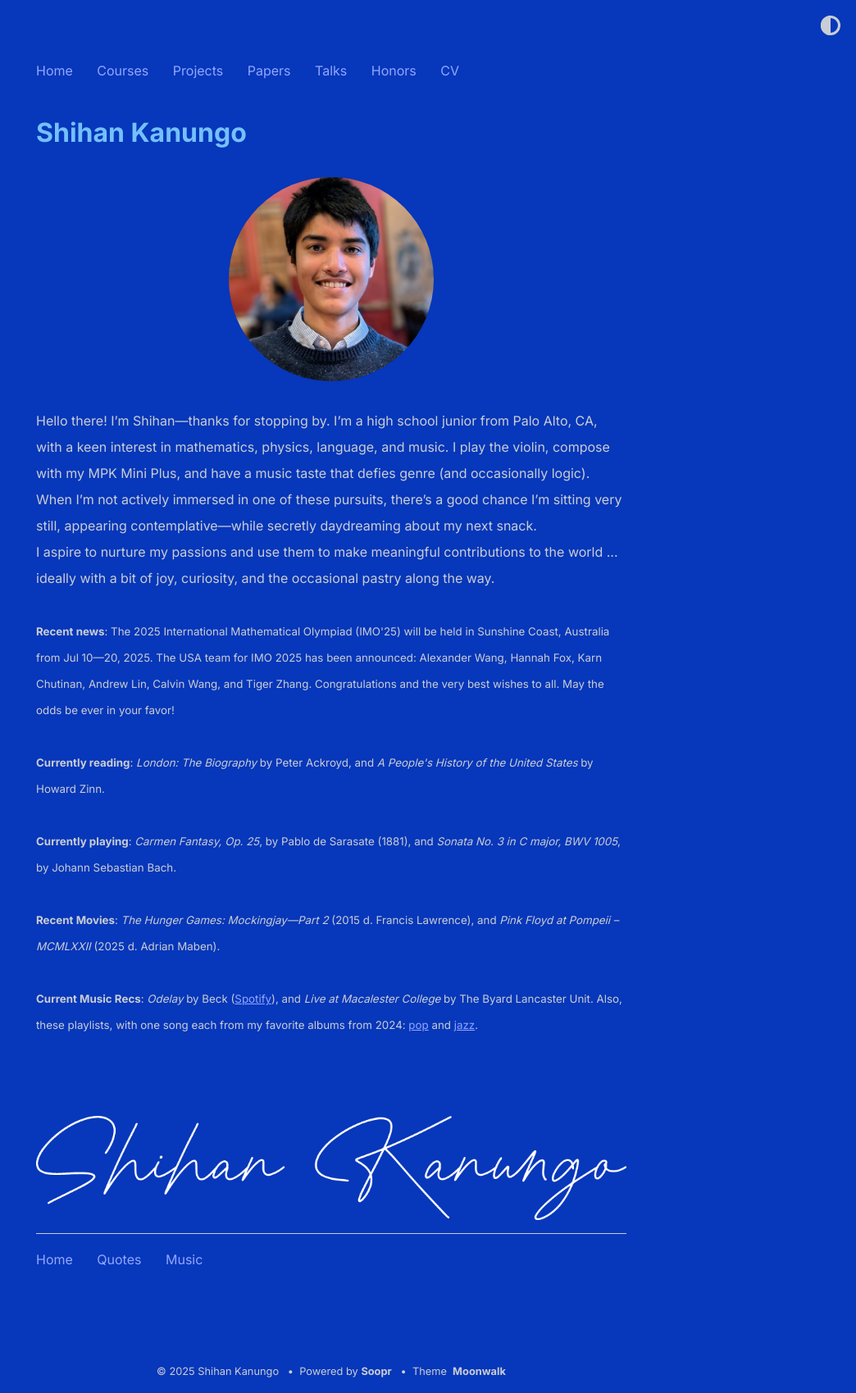
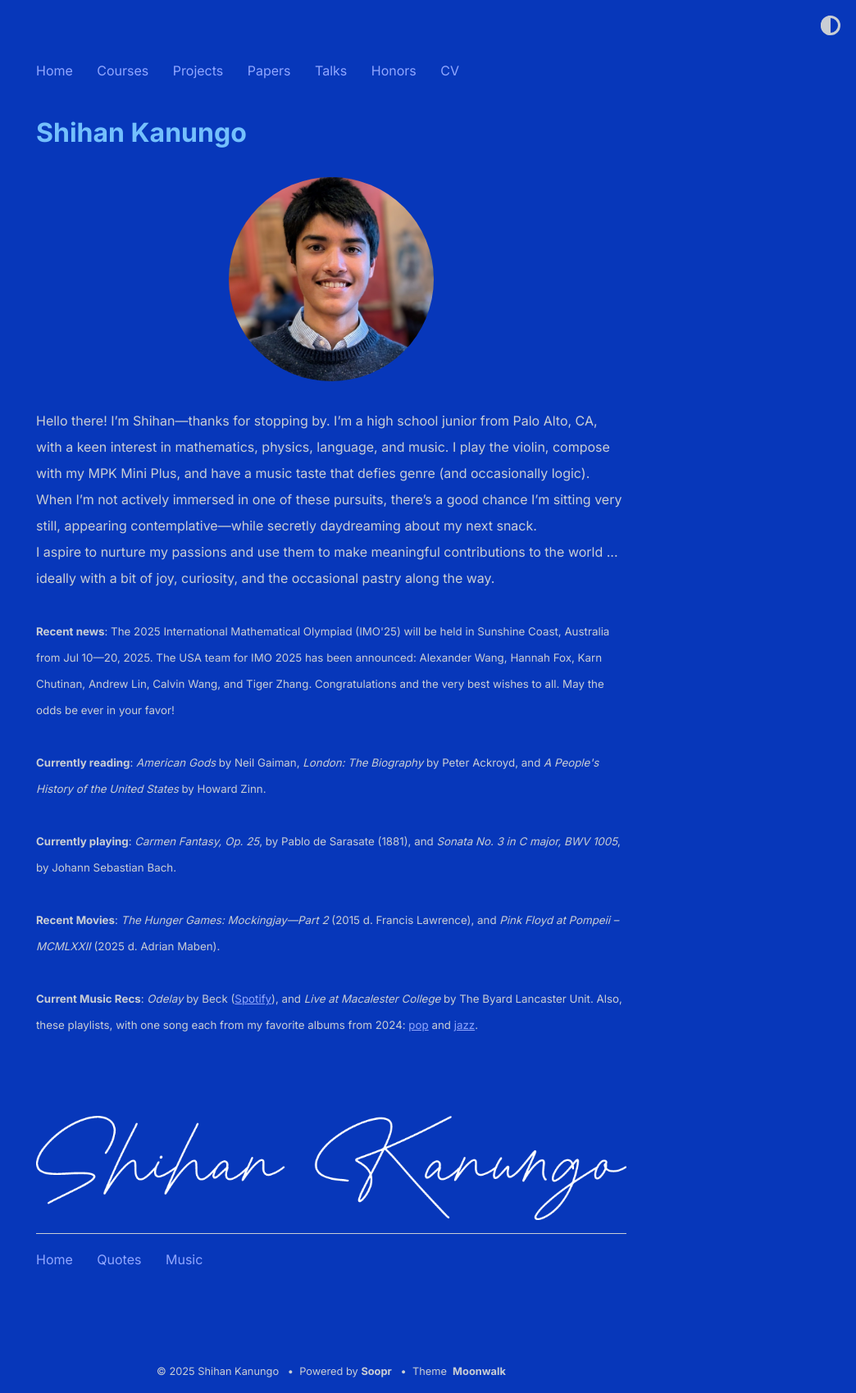
Before and after one commit to shihankanungo/shihankanungo.github.io, a Jekyll site: the page built from index.md, in a window 1280 px wide. Shown: the whole page at 82% size, without its empty margins (236-1280 px from the left). Built offline with Jekyll 4.4.1, drawn with Linux system fonts in a browser that asks for light colours.

Commit message:
Update _config.yml

```diff
--- a/_config.yml
+++ b/_config.yml
@@ -8,7 +8,7 @@ description: > # description of the site (multiple lines allowed)
 
           <small><b>Recent news</b>: The 2025 International Mathematical Olympiad (IMO'25) will be held in Sunshine Coast, Australia from Jul 10&mdash;20, 2025. The USA team for IMO 2025 has been announced: Alexander Wang, Hannah Fox, Karn Chutinan, Andrew Lin, Calvin Wang, and Tiger Zhang. Congratulations and the very best wishes to all. May the odds be ever in your favor!</small>
           <br /><br />
-          <small><b>Currently reading</b>: <i>London: The Biography</i> by Peter Ackroyd, and <i>A People's History of the United States</i> by Howard Zinn.</small>
+          <small><b>Currently reading</b>: <i>American Gods</i> by Neil Gaiman, <i>London: The Biography</i> by Peter Ackroyd, and <i>A People's History of the United States</i> by Howard Zinn.</small>
           <br /><br />
           <small><b>Currently playing</b>: <i>Carmen Fantasy, Op. 25</i>, by Pablo de Sarasate (1881), and <i>Sonata No. 3 in C major, BWV 1005</i>, by Johann Sebastian Bach.</small>
           <br /><br />
```
